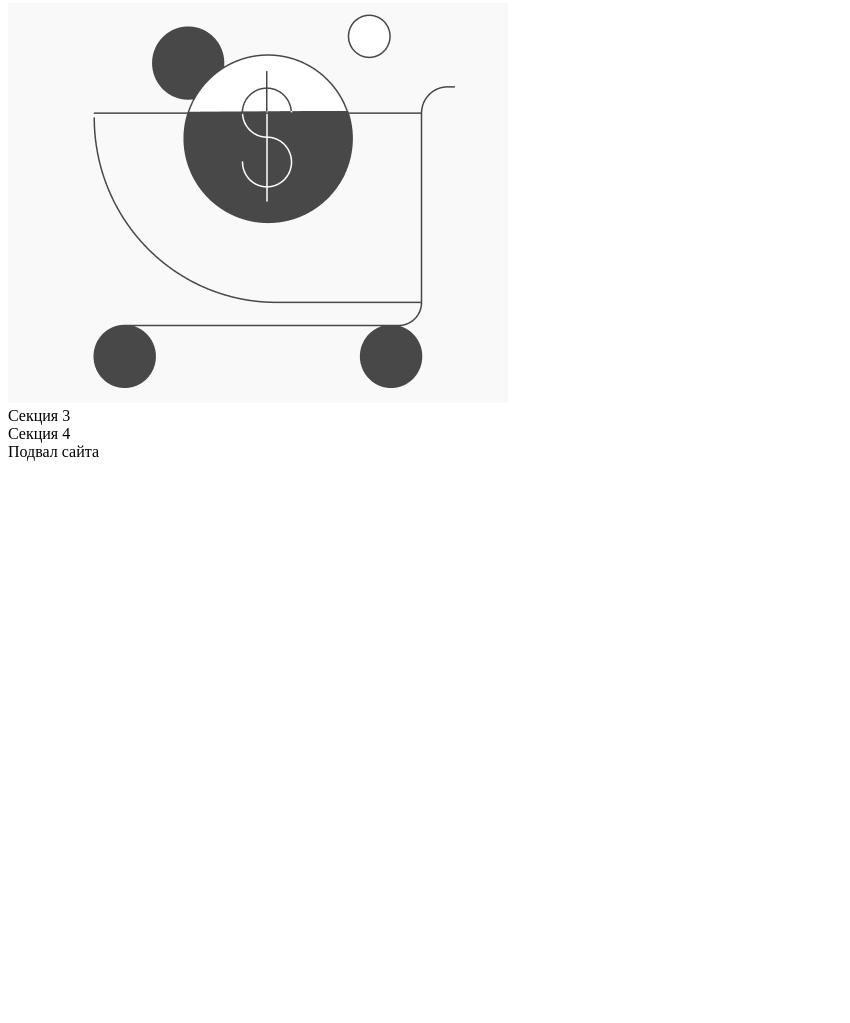
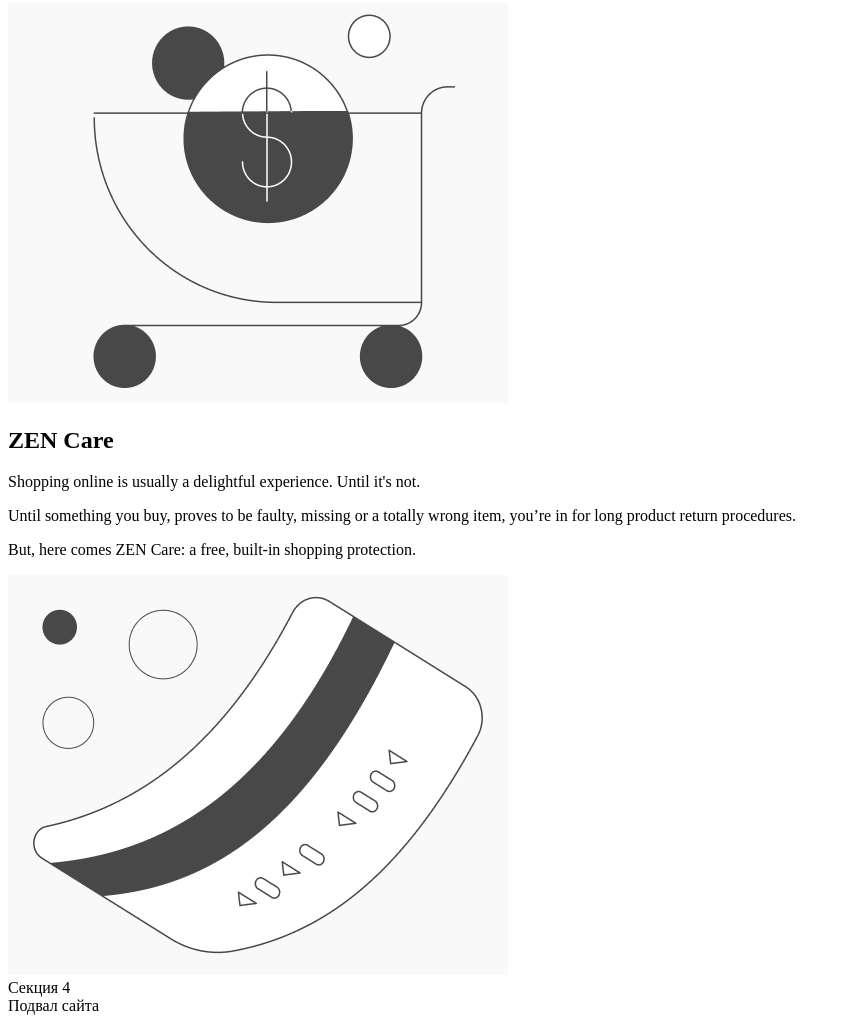
Before and after one commit to Tumakoff/ng-freee-zen, a plain HTML site: page index.html in a window 1280 px wide. Shown: the part 711-1734 px from the top of the page, without its empty margins (0-850 px from the left). Before the commit the page ends 1180 px from the top, so only its background shows below. Drawn offline with Linux system fonts and the light colour scheme.

Commit message:
Added html for section 3

```diff
--- a/index.html
+++ b/index.html
@@ -51,7 +51,25 @@
     </div>
   </section>
   <!--Секция 3-->
-  <section>Секция 3</section>
+  <section class="care" id="care">
+    <div class="care_wrapper">
+      <div class="care__text-block">
+        <h2 class="care__title">ZEN Care</h2>
+        <p class="care__copy">
+          Shopping online is usually a delightful experience. Until it's not.
+        </p>
+        <p class="care__copy">
+          Until something you buy, proves to be faulty, missing or a totally wrong item, you’re in for long product return procedures.
+        </p>
+        <p class="care__copy">
+          But, here comes ZEN Care: a free, built-in shopping protection.
+        </p>
+      </div>
+      <div class="care__image-block">
+        <img src="./assets/images/3.jpg" alt="Card"/>
+      </div>
+    </div>
+  </section>
   <!--Секция 4-->
   <section>Секция 4</section>
   <!--Подвал сайта-->
```
